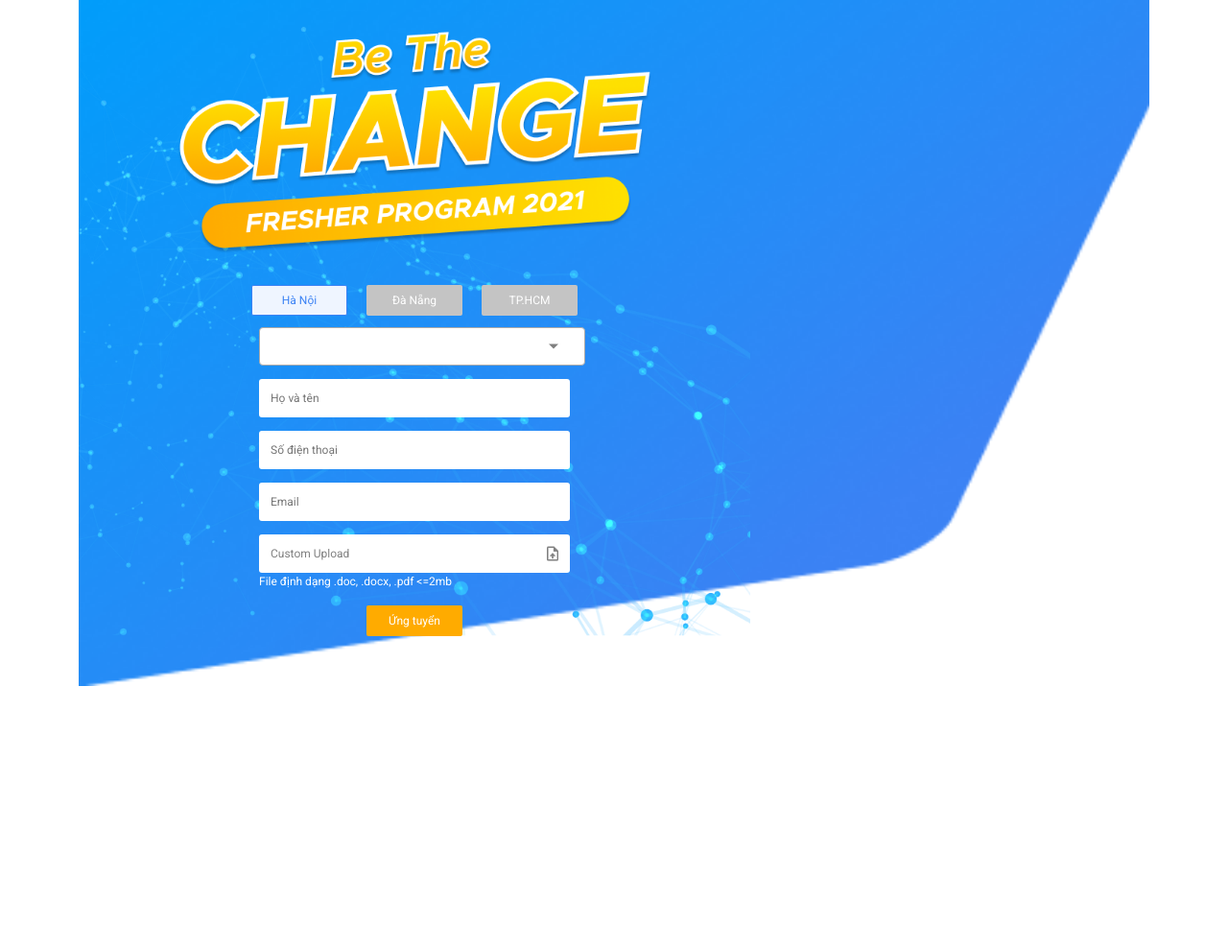
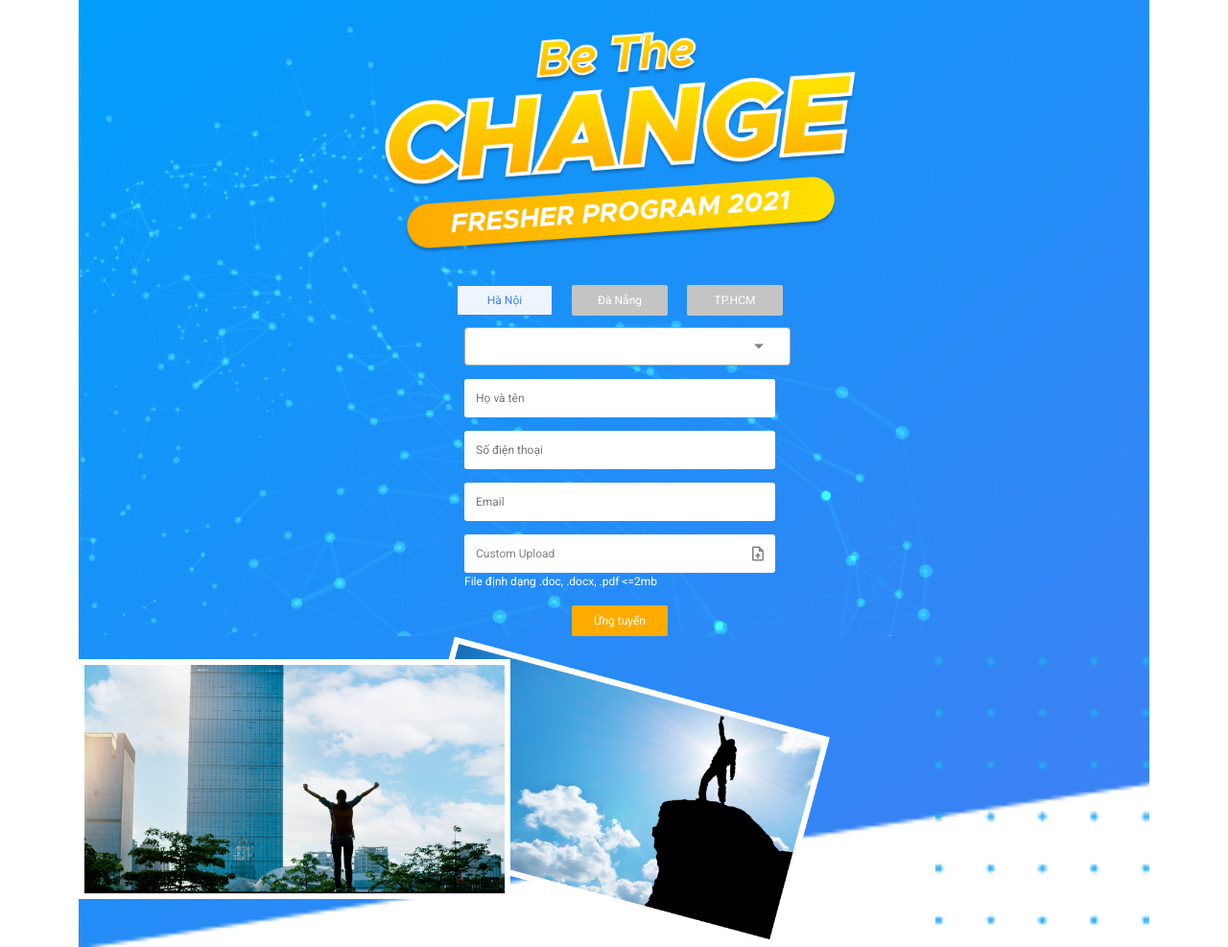
Before and after one commit to quan44652/template, a plain HTML site: page index.html in a window 1280 px wide. Shown: the part 85-1072 px from the top of the page at 96% size. Before the commit the page ends 800 px from the top, so only its background shows below. Drawn offline with nearby package versions, Linux system fonts and the light colour scheme.

Commit message:
header image

```diff
--- a/css/style.css
+++ b/css/style.css
@@ -197,7 +197,7 @@ input[type="file"] {
 
 .select2-container--default .select2-selection--multiple .select2-selection__choice__remove {
     position: absolute;
-    top: 18%;
+    top: 6px;
     right: 4px;
     width: 14px;
     height: 14px;
@@ -221,3 +221,40 @@ input[type="file"] {
 .select2-container--default.select2-container--focus .select2-selection--multiple {
     border: none;
 }
+
+.select2-container--default .select2-selection--multiple .select2-selection__rendered li {
+    border: none;
+}
+
+.select2-container--default .select2-search--inline .select2-search__field {
+    margin: 0;
+}
+
+.header-image {
+    display: flex;
+    flex-direction: column;
+    align-items: center;
+    justify-content: center;
+    height: 100%;
+    position: relative;
+    background-image: url(../images/Group\ 8.png);
+    background-repeat: no-repeat;
+    background-size: 20%;
+    background-position: center right;
+}
+
+.header-image--item {
+    width: 450px;
+
+}
+
+.header-image--item:nth-child(2) {
+    position: absolute;
+    bottom: 50px;
+    left: 0;
+}
+
+
+.header-image--item img {
+    width: 100%;
+}
--- a/index.html
+++ b/index.html
@@ -33,7 +33,6 @@
                                 <div class="form-group">
                                     <select id="select" multiple
                                         name="states[]">
-
                                         <option class="select2-option"
                                             value="AL">Java</option>
                                         <option class="select2-option"
@@ -79,7 +78,14 @@
                         </form>
                     </div>
                     <div class="col header-right">
-
+                        <div class="header-image">
+                            <div class="header-image--item">
+                                <img src="./images/Rectangle 286.png" alt="">
+                            </div>
+                            <div class="header-image--item">
+                                <img src="./images/Rectangle 287.png" alt="">
+                            </div>
+                        </div>
                     </div>
                 </div>
             </div>
```
Also changed, not shown: images/Group 8.png (added).
